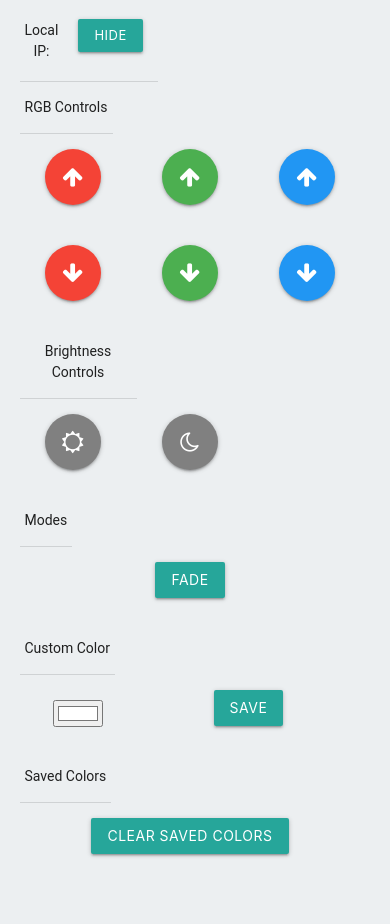
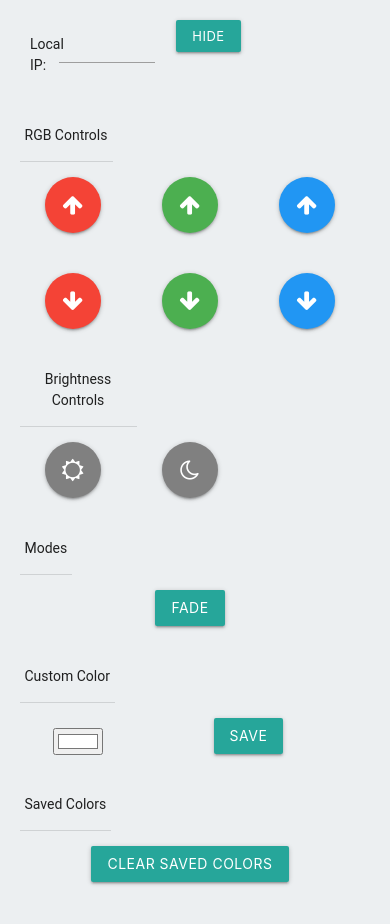
Before and after one commit to Farzan-Nadeem/led-controller-esp8266, a plain HTML site: page public/index.html in a window 390 px wide. Drawn offline with nearby package versions, Linux system fonts and the light colour scheme.

Commit message:
fixed some of the spacing on mobile

```diff
--- a/public/index.css
+++ b/public/index.css
@@ -5,6 +5,10 @@
 table {
     width: 100%;
     table-layout: fixed;
+}
+
+.p-t-20 {
+    padding-top: 20px;
 }
 
 .left {
--- a/public/index.html
+++ b/public/index.html
@@ -25,6 +25,17 @@
 
   <body>
     <div class="container">
+      <div id="iprow" class="row p-t-20">
+        <div class="col s1">
+          <p>Local IP:</p>
+        </div>
+        <div class="col s4">
+          <input oninput="updateIP(this.value)" id="ip" type="text">
+        </div>
+        <div class="col s4">
+          <button onclick="document.getElementById('iprow').style.display='none'" class="btn btn-small waves-effect waves-light">Hide</button>
+        </div>
+      </div>
       <table class="centered borderless">
         <colgroup>
           <col>
@@ -32,11 +43,6 @@
           <col>
         </colgroup>
         <tbody>
-          <tr id="iprow" class="left">
-            <td class="col3">Local IP:</td>
-            <td class="col3"><input oninput="updateIP(this.value)" id="ip" type="text"></td>
-            <td class="col3"><button onclick="document.getElementById('iprow').style.display='none'" class="btn btn-small waves-effect waves-light">Hide</button></td>
-          </tr>
           <tr class="left">
             <td colspan="3">RGB Controls</td>
           </tr>
```
